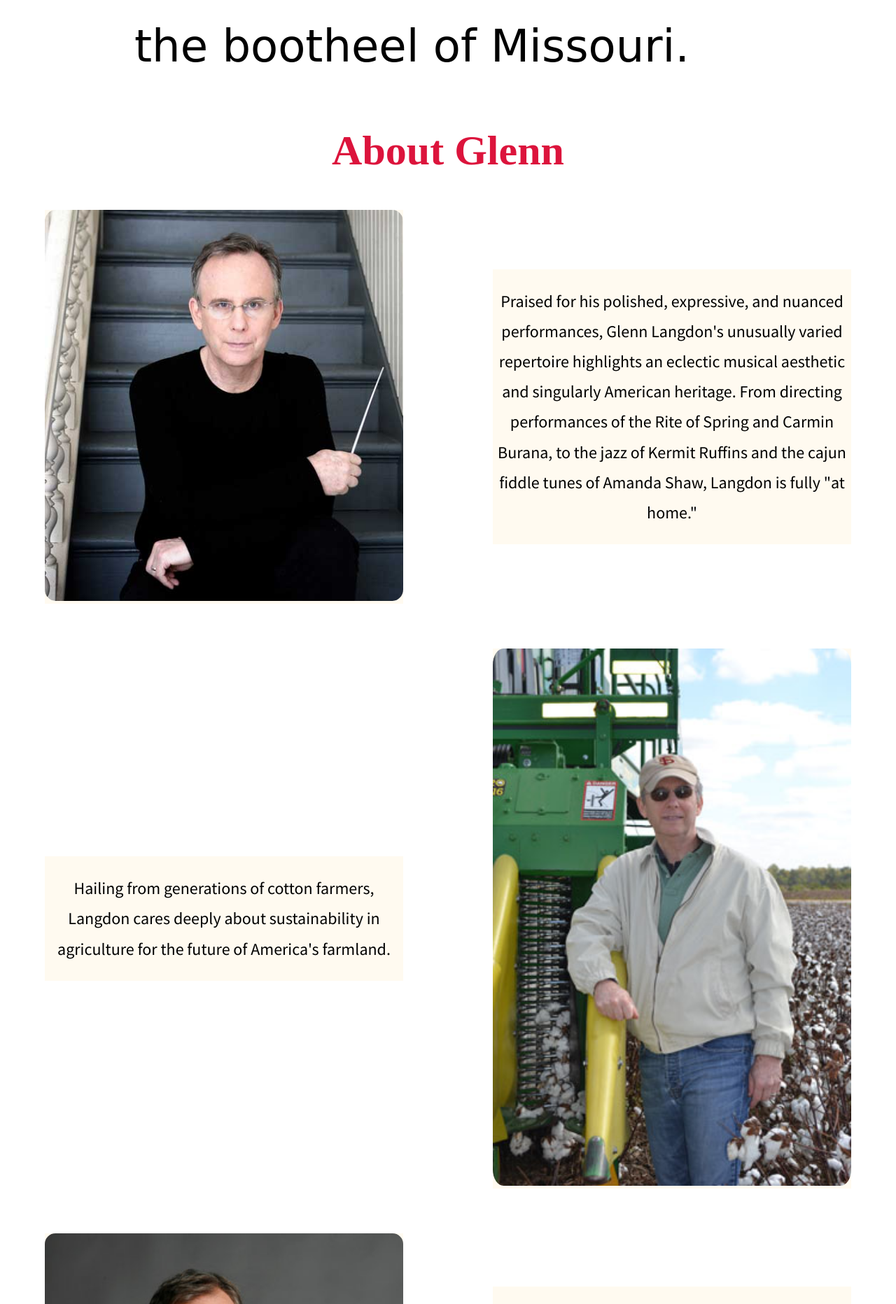
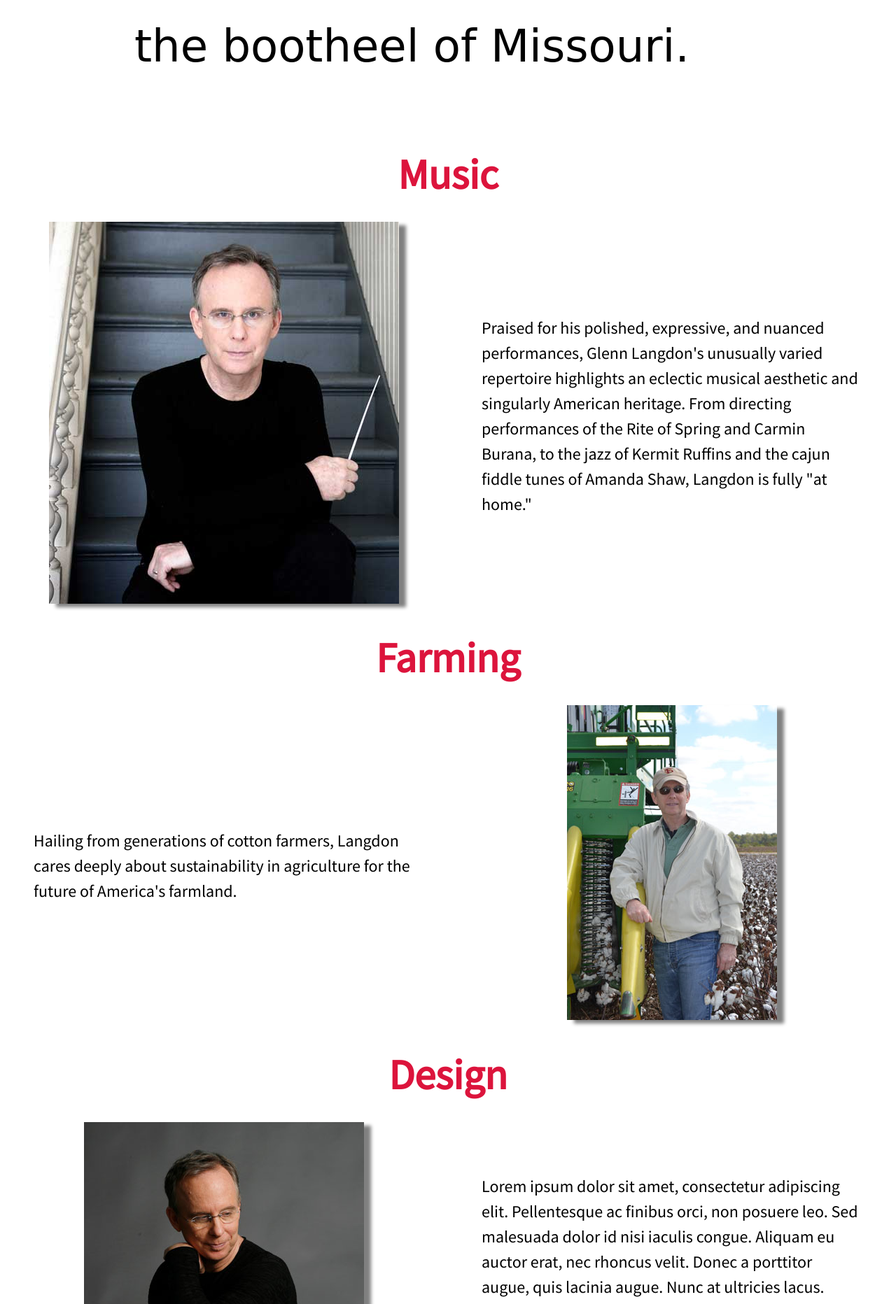
Before and after one commit to nolaProgramierer/2021_site, a PHP site: page / in a window 1280 px wide. Shown: the part 2114-3978 px from the top of the page at 70% size. Run offline with PHP 8.4, Linux system fonts and the light colour scheme; some web fonts are replaced.

Commit message:
grid oon index page

```diff
--- a/index.html
+++ b/index.html
@@ -37,30 +37,34 @@
                     of sensation and managing a cotton farm in the bootheel of Missouri.
                 </p>
             </article>
-            <h2 id="info-headline">About Glenn</h2>
 
-            <div id="info-flex-container">
-                <div class="info">
+            <div id="info-grid-container">
+                <h2 id="music-heading">Music</h2>
+                <div id="stair-img">
                     <img id="stairs-img" src="/images/music/gl_stairs_540x546.jpg" alt="Glenn on stairs with baton">
                 </div>
-                <div class="info">
+                <div id="music-tease">
                     <p>
                     Praised for his polished, expressive, and nuanced performances, Glenn Langdon's unusually varied repertoire highlights an eclectic musical aesthetic and singularly
                     American heritage.  From directing performances of the Rite of Spring and Carmin Burana, to the jazz of Kermit Ruffins and the cajun fiddle tunes of Amanda Shaw, Langdon is fully "at home."
                     </p>
                 </div>
-                <div class="info">
+
+                <h2 id="farm-heading">Farming</h2>
+                <div id="farm-tease">
                     <p>
                         Hailing from generations of cotton farmers, Langdon cares deeply about sustainability in agriculture for the future of America's farmland.
                     </p>
                 </div>
-                <div class="info">
+                <div id="farm-img">
                     <img id="combine-img" src="/images/farm/gl_combine_300x450.jpg" alt="Glenn in front of cotton combine">
                 </div>
-                <div class="info">
+
+                <h2 id="design-heading">Design</h2>
+                <div id="prog-img">
                     <img id="studio-img1" src="/images/music/gl_lookingAway_400x390.jpg" alt="Glenn Langdon">
                 </div>
-                <div class="info">
+                <div id="prog-tease">
                     <p>
                         Lorem ipsum dolor sit amet, consectetur adipiscing elit. Pellentesque ac finibus orci, non posuere leo. Sed malesuada dolor id nisi iaculis congue. Aliquam eu auctor erat, nec rhoncus velit. Donec a porttitor augue, quis lacinia augue. Nunc at ultricies lacus. Quisque dignissim justo a massa ultricies, sed commodo orci consectetur
                     </p>
--- a/styles/styles0.css
+++ b/styles/styles0.css
@@ -85,7 +85,7 @@ body {
     left: -.2em;
     color: crimson;
 }
-#info-headline {
+.section-headline {
     font-size: 60px;
     font-family:  bignoodletitling;
     text-align: center;
@@ -102,19 +102,79 @@ p::first-letter {
     color: crimson;
 }
 */
-#info-flex-container {
-    display: flex;
-    flex-wrap: wrap;
-    justify-content: space-around;
-    align-items: center;
+#info-grid-container {
+    display: grid;
+    grid-template-columns: repeat(8, 1fr);
+    grid-template-rows: auto auto auto auto auto auto auto;
+    font-family: 'Source Sans Pro', sans-serif;
+    font-size: 1.5em;
+    line-height: 1.5em;
 }
+#info-grid-container h2 {
+    text-align: center;
+    font-size: 60px;
+    color: crimson;
+}
+#info-grid-container img {
+    max-width: 100%;
+    box-shadow: 10px 5px 5px gray;
+}
+#music-heading {
+    grid-row: 1 / 2;
+    grid-column: 1 / 9;
+}
+#stair-img {
+   grid-row: 2 / 3;
+   grid-column: 1 / 5;
+   justify-self: center;
+}
+#music-tease {
+    grid-row: 2 / 3;
+    grid-column: 5 / 9;
+    justify-self: center;
+    align-self: center;
+    padding: 0 2em 0 2em;
+}
+#farm-heading {
+    grid-row: 3 / 4;
+    grid-column: 1 / 9;
+}
+#farm-tease {
+    grid-row: 4 / 5;
+    grid-column: 1 / 5;
+    justify-self: center;
+    align-self: center;
+    padding: 0 2em 0 2em;
+}
+#farm-img {
+    grid-row: 4 / 5;
+    grid-column: 5 / 9;
+    justify-self: center;
+}
+#design-heading {
+    grid-row: 5 / 6;
+    grid-column: 1 / 9;
+}
+#prog-img {
+    grid-row: 6 / 7;
+    grid-column: 1 / 5;
+    justify-self: center;
+}
+#prog-tease {
+    grid-row: 6 / 7;
+    grid-column: 5 / 9;
+    justify-self: center;
+    align-self: center;
+    padding: 0 2em 0 2em;
+}
+
+
 .info {
     width: 40%;
     height: auto;
     background-color: floralwhite;
     margin-bottom: 4em;
-    flex: 0 1 auto;
-    text-align: center;
+
 
 }
 .info img {
```
